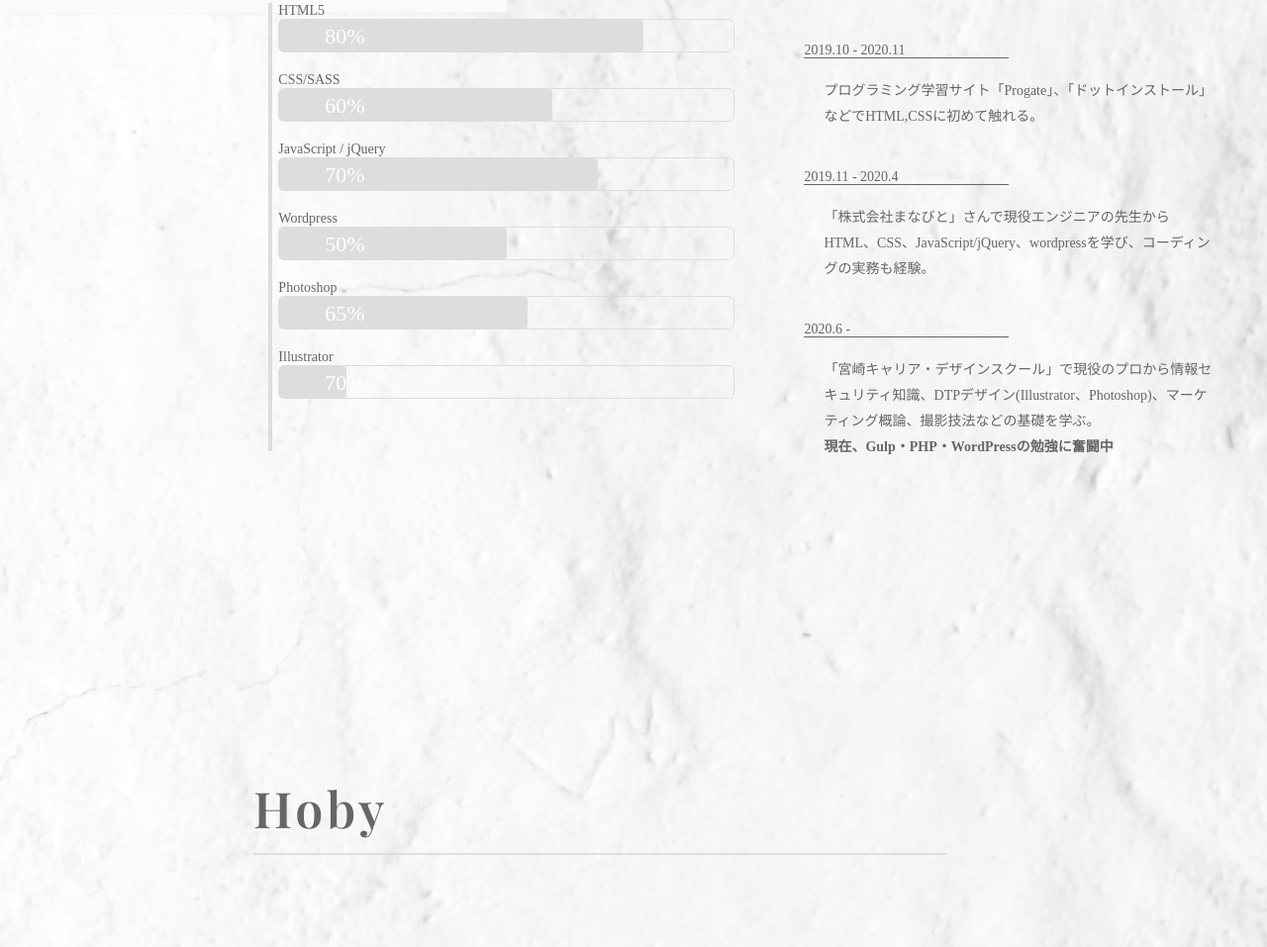
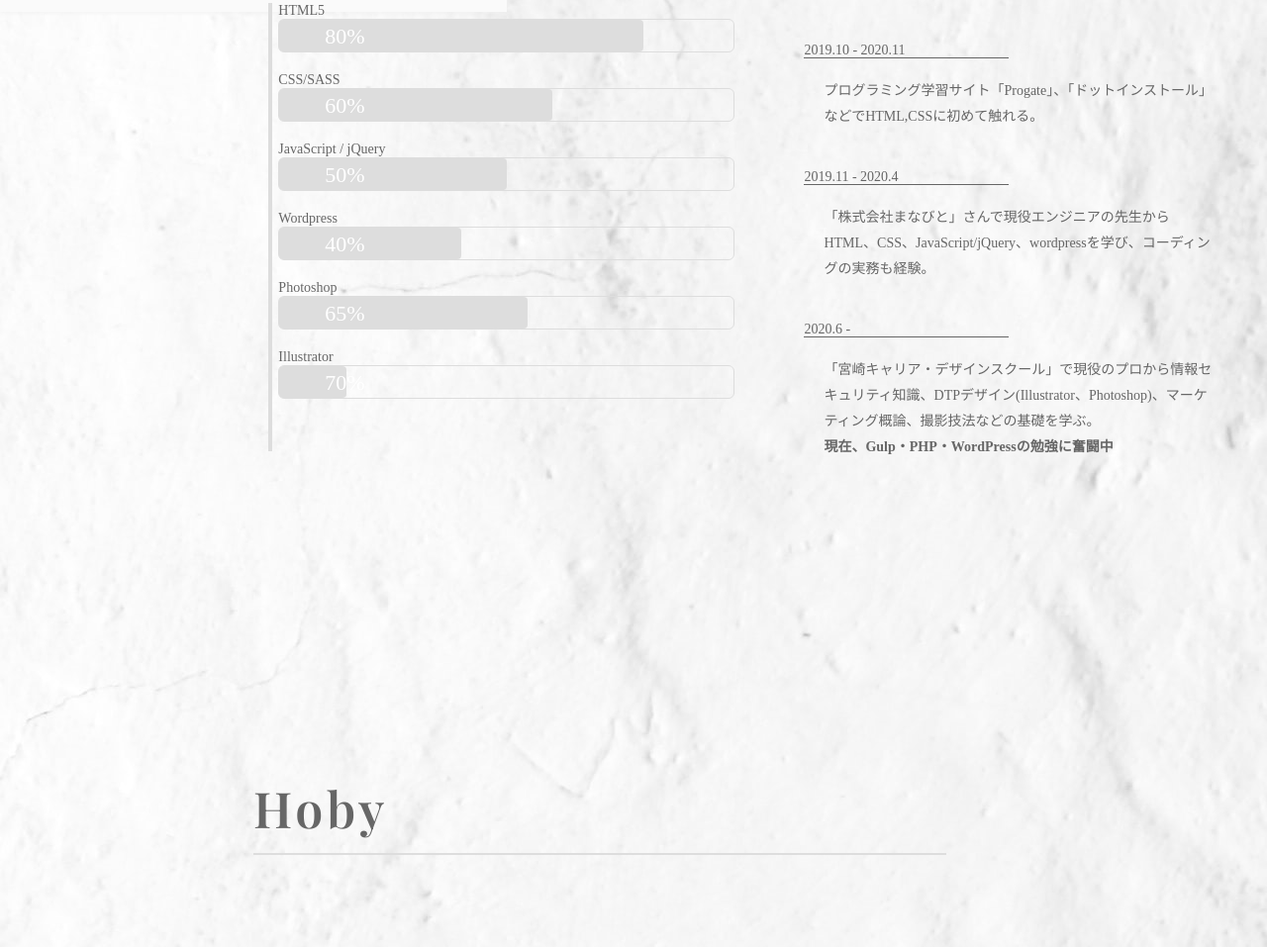
Before and after one commit to wataru-kodama/wata-portfolio.github.io, a website: page src/index.html in a window 1280 px wide. Shown: the part 2202-3159 px from the top of the page at 99% size. Drawn offline with nearby package versions, Linux system fonts and the light colour scheme; some packages are replaced by stand-ins of ours; files that its build step writes are made by us from their sources.

Commit message:
skill-barの修正

```diff
--- a/src/index.html
+++ b/src/index.html
@@ -121,15 +121,15 @@
             <div class="skill-bar_wrap">
               <h4>JavaScript / jQuery</h4>
               <div class="skill-bar_box">
-                <span class="skill-bar_num">70%</span>
-                <span class="skill-bar js-bar" data-total="70"></span>
+                <span class="skill-bar_num">50%</span>
+                <span class="skill-bar js-bar" data-total="50"></span>
               </div>
             </div>
             <div class="skill-bar_wrap">
               <h4>Wordpress</h4>
               <div class="skill-bar_box">
-                <span class="skill-bar_num">50%</span>
-                <span class="skill-bar wordpress-bar" data-total="50"></span>
+                <span class="skill-bar_num">40%</span>
+                <span class="skill-bar wordpress-bar" data-total="40"></span>
               </div>
             </div>
             <div class="skill-bar_wrap">
```
Also changed, not shown: docs/index.html (+4 -4 lines), build/index.html.
